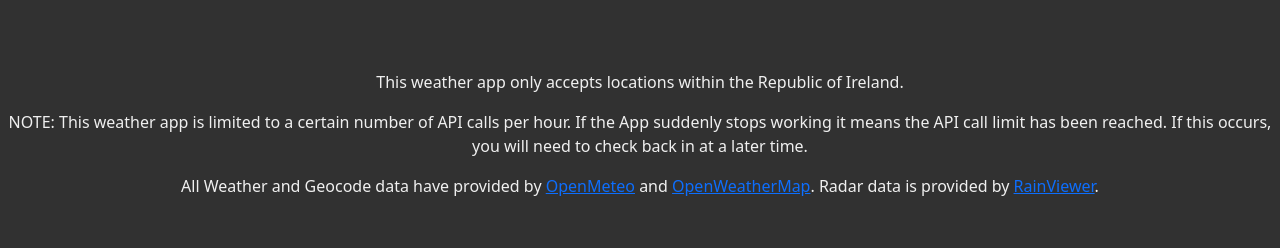
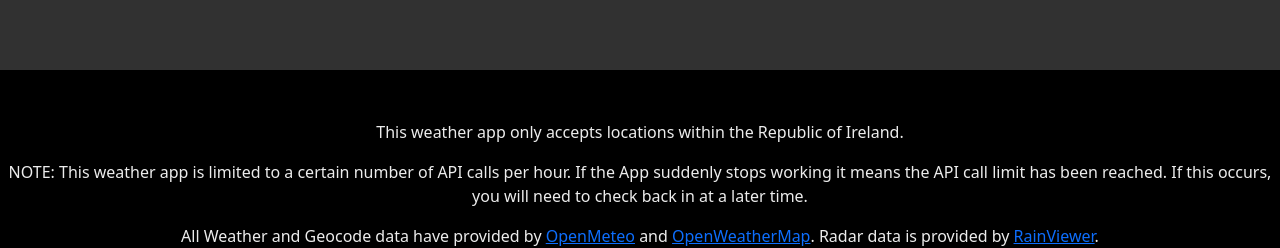
Before and after one commit to WhiteNoiz-22/Irish-Weather-Application, a React (Vite) app in the folder weather-application/: page / in a window 1280 px wide. Shown: the part 1072-1320 px from the top of the page. Before the commit the page ends 1286 px from the top, so only its background shows below. Built offline with nearby package versions, Linux system fonts and the light colour scheme.

Commit message:
Fixed the styling in App.css, and made some changes to App.jsx and main.jsx. !Important is no longer being used

```diff
--- a/weather-application/src/App.css
+++ b/weather-application/src/App.css
@@ -4,13 +4,16 @@
 }
 
 html, body {
-  color: rgba(255, 255, 255, 0.925) !important;
-  background-color: rgb(49, 49, 49) !important;
+  color: rgba(255, 255, 255, 0.925);
+  background-color: rgb(49, 49, 49);
   text-align: center;
 }
 
 footer {
   margin-top: 10%;
+  padding-top: 50px;
+  padding-bottom: 50px;
+  background-color: black;
 }
 
 .container-md {
--- a/weather-application/src/App.jsx
+++ b/weather-application/src/App.jsx
@@ -8,7 +8,6 @@ import React from "react";
 
 //CSS
 import "./App.css";
-import "bootstrap/dist/css/bootstrap.min.css";
 
 //Components
 import DisplayWeather from "./components/DisplayWeather.jsx";
--- a/weather-application/src/main.jsx
+++ b/weather-application/src/main.jsx
@@ -1,5 +1,6 @@
 import { StrictMode } from 'react'
 import { createRoot } from 'react-dom/client'
+import "bootstrap/dist/css/bootstrap.min.css";
 import App from './App.jsx'
 
 createRoot(document.getElementById('root')).render(
```
